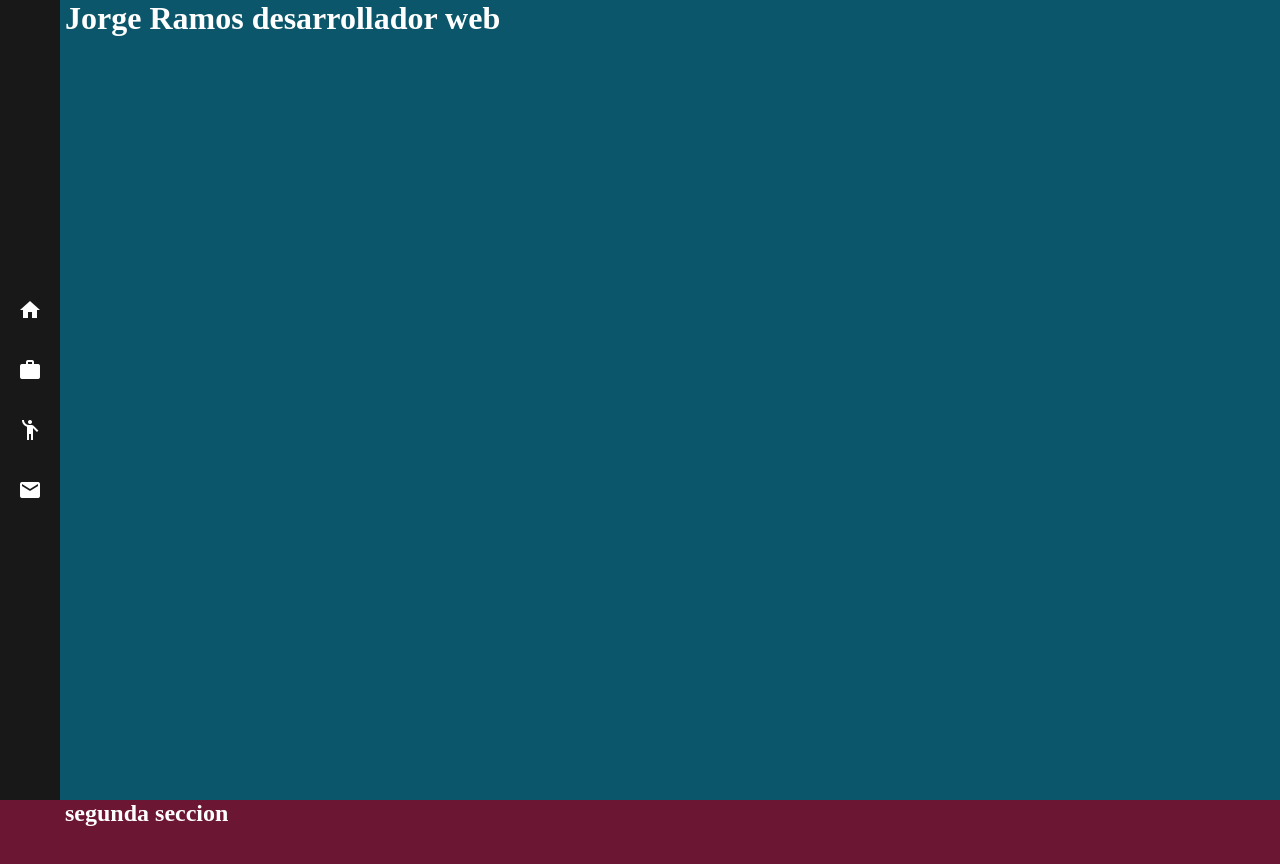
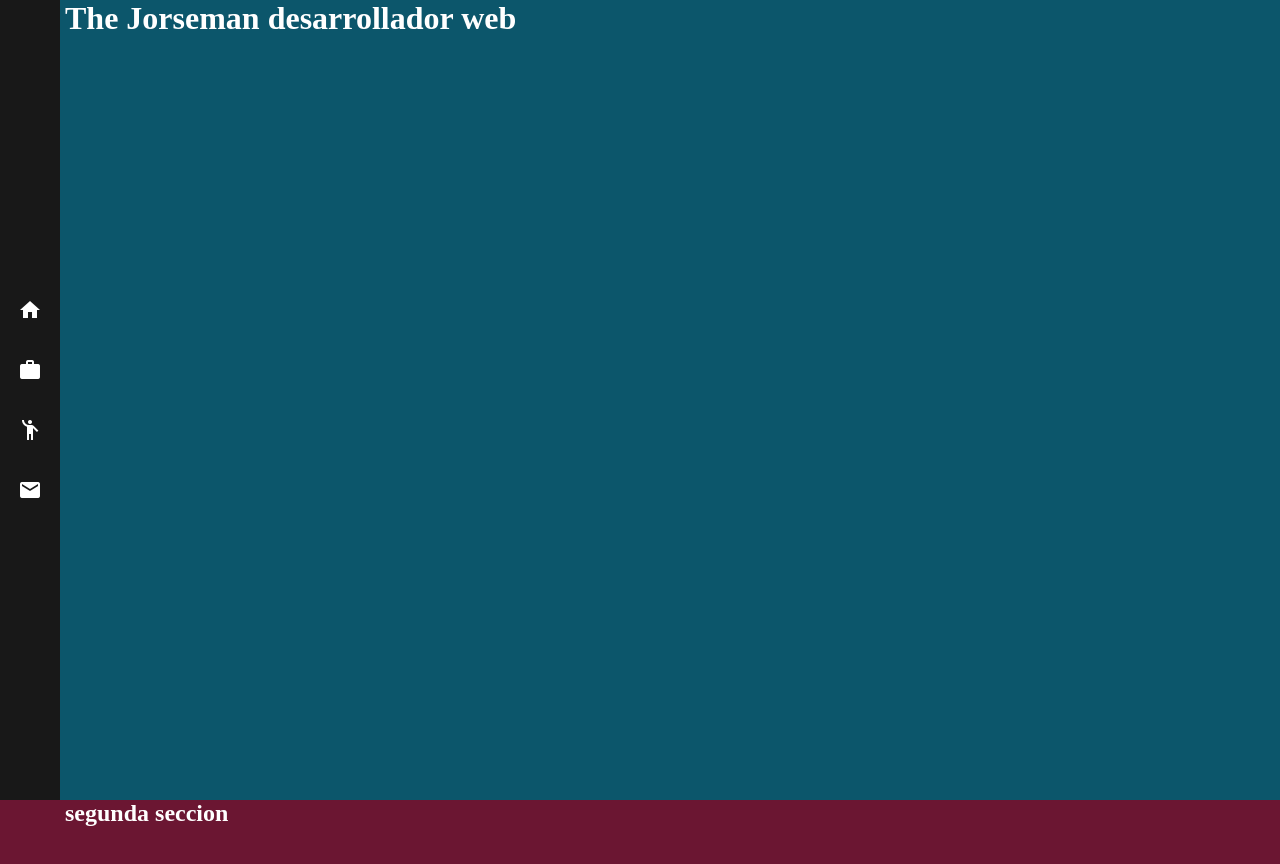
Before and after one commit to miguel17546mals/web_dev_portafolio, a plain HTML site: page index.html in a window 1280 px wide. Shown: the top 864 px of the page. Drawn offline with Linux system fonts and the light colour scheme.

Commit message:
Update index.html

```diff
--- a/index.html
+++ b/index.html
@@ -47,7 +47,7 @@
         </div>
         <!-- fin de menu nav -->
         <div class="one-section">
-            <h1>Jorge Ramos desarrollador web</h1>
+            <h1>The Jorseman desarrollador web</h1>
         </div>
     </div>
     <div class="two full">
```
